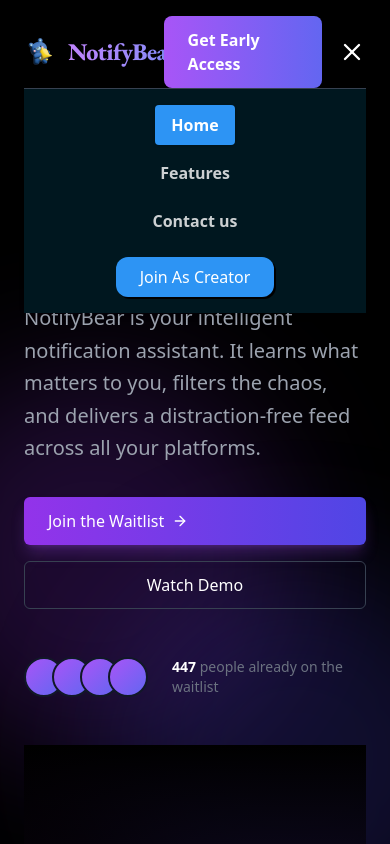
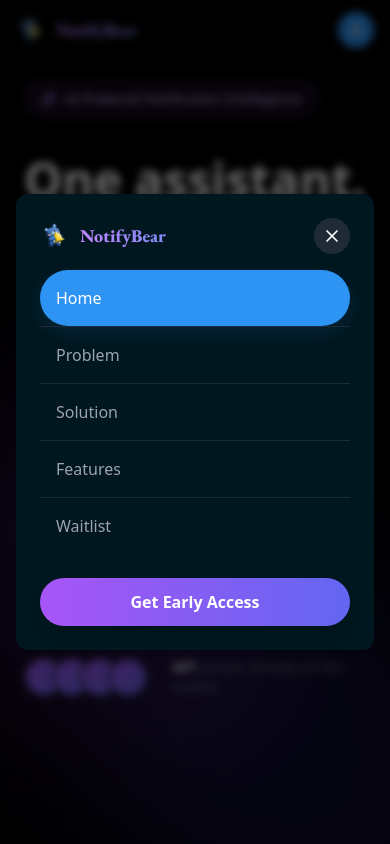
Before and after one commit to swarnpsingh/waitlistNotifybear, a React (Create React App) app: page / in a window 390 px wide. Both pictures are taken after a click on the button "Open menu". Shown: the top 844 px of the page. Built offline with nearby package versions, Linux system fonts and the light colour scheme.

Commit message:
responsivenes changes

```diff
--- a/src/components/Navbar.js
+++ b/src/components/Navbar.js
@@ -30,6 +30,15 @@
     return () => sections.forEach((section) => observer.unobserve(section));
   }, []);
 
+  // Lock body scroll when mobile menu is open
+  useEffect(() => {
+    if (menuOpen) document.body.style.overflow = 'hidden';
+    else document.body.style.overflow = '';
+    return () => {
+      document.body.style.overflow = '';
+    };
+  }, [menuOpen]);
+
   const navLinkClass = (id) =>
     `font-medium px-4 py-2 transition inline-block ${
       id === activeSection
@@ -38,12 +47,12 @@
     }`;
 
   return (
-    <header className="w-full px-6 md:px-12 py-4 fixed top-0 z-50 bg-[#000000] shadow-md">
+    <header className="w-full px-4 sm:px-6 md:px-12 py-3 fixed top-0 z-50 bg-[#000000] shadow-md">
       <div className="max-w-7xl mx-auto flex items-center justify-between relative">
         {/* Left: Logo */}
         <div className="flex items-center gap-3">
-          <img src={mascot} alt="notifybear mascot" className="w-8 h-8 object-contain" />
-          <a href="#home" className="font-garamond text-2xl tracking-tight bg-clip-text text-transparent bg-gradient-to-r from-purple-400 to-indigo-400">
+          <img src={mascot} alt="notifybear mascot" className="w-7 h-7 sm:w-8 sm:h-8 object-contain" />
+          <a href="#home" className="font-garamond text-lg sm:text-2xl tracking-tight bg-clip-text text-transparent bg-gradient-to-r from-purple-400 to-indigo-400">
             NotifyBear
           </a>
         </div>
@@ -58,47 +67,60 @@
 
         {/* Right: CTA */}
         <div className="flex items-center gap-4">
-          <a href="https://tally.so/r/wvB6ad" target="_blank" rel="noopener noreferrer" className="inline-flex items-center px-6 py-3 rounded-lg text-white font-semibold bg-gradient-to-r from-purple-500 to-indigo-500 shadow-lg glass-cta">
+          {/* Hide desktop CTA on small screens; mobile CTA lives in the overlay */}
+          <a href="https://tally.so/r/wvB6ad" target="_blank" rel="noopener noreferrer" className="hidden md:inline-flex items-center px-5 py-2 rounded-lg text-white font-semibold bg-gradient-to-r from-purple-500 to-indigo-500 shadow-lg glass-cta">
             Get Early Access
           </a>
 
           {/* Mobile Menu Toggle */}
           <button
             onClick={() => setMenuOpen(!menuOpen)}
-            className="md:hidden text-white focus:outline-none"
+            className={`md:hidden focus:outline-none transition p-2 rounded-full ${
+              menuOpen
+                ? 'bg-[#2D94f4] text-white shadow-lg'
+                : 'bg-gradient-to-r from-purple-500 to-indigo-500 text-white shadow-md'
+            }`}
+            aria-label={menuOpen ? 'Close menu' : 'Open menu'}
+            aria-expanded={menuOpen}
+            aria-controls="mobile-menu"
           >
-            {menuOpen ? <X size={28} /> : <Menu size={28} />}
+            {menuOpen ? <X size={20} /> : <Menu size={20} />}
           </button>
         </div>
 
-        {/* Mobile Menu */}
+        {/* Mobile Menu Overlay */}
         {menuOpen && (
-          <div className="absolute top-full left-0 w-full bg-[#00171F] shadow-md flex flex-col items-center gap-2 py-4 md:hidden z-40 border-t border-gray-700">
-            {["home", "features", "callToAction"].map((id) => (
+          <div id="mobile-menu" role="dialog" aria-modal="true" className="fixed inset-0 z-50 flex items-center justify-center bg-black/60 backdrop-blur-sm">
+            <div className="w-full max-w-md mx-4 bg-[#00171F] rounded-xl shadow-xl p-6 space-y-4">
+              <div className="flex items-center justify-between">
+                <div className="flex items-center gap-3">
+                  <img src={mascot} alt="notifybear mascot" className="w-7 h-7 object-contain" />
+                  <span className="font-garamond text-lg bg-clip-text text-transparent bg-gradient-to-r from-purple-400 to-indigo-400">NotifyBear</span>
+                </div>
+                <button onClick={() => setMenuOpen(false)} className="text-white p-2 rounded-full bg-gray-800">
+                  <X size={20} />
+                </button>
+              </div>
+
+              <nav className="flex flex-col divide-y divide-gray-800">
+                {['home','problem','solution','features','callToAction'].map((id) => (
                   <a
                     key={id}
                     href={`#${id}`}
                     onClick={() => setMenuOpen(false)}
-                className={`text-white font-semibold px-4 py-2 ${
-                  activeSection === id ? "bg-[#2D94f4] rounded shadow" : "opacity-80 hover:opacity-100"
-                }`}
+                    className={`${navLinkClass(id)} py-4 block`}
                   >
-                {id === "home"
-                  ? "Home"
-                  : id === "features"
-                  ? "Features"
-                  : "Contact us"}
+                    {id === 'home' ? 'Home' : id === 'problem' ? 'Problem' : id === 'solution' ? 'Solution' : id === 'features' ? 'Features' : 'Waitlist'}
                   </a>
                 ))}
-            <a
-              href="https://tally.so/r/wvB6ad"
-              target="_blank"
-              rel="noopener noreferrer"
-              onClick={() => setMenuOpen(false)}
-              className="bg-[#2D94f4] text-white font-medium px-6 py-2 rounded-xl shadow-[2px_2px_0px_black] mt-2 inline-flex items-center justify-center"
-            >
-              Join As Creator
+              </nav>
+
+              <div className="pt-2">
+                <a href="https://tally.so/r/wvB6ad" target="_blank" rel="noopener noreferrer" onClick={() => setMenuOpen(false)} className="w-full inline-flex items-center justify-center px-6 py-3 rounded-full bg-gradient-to-r from-purple-500 to-indigo-500 text-white font-semibold shadow-lg">
+                  Get Early Access
                 </a>
+              </div>
+            </div>
           </div>
         )}
       </div>
--- a/src/components/landing/NotificationAnimation.jsx
+++ b/src/components/landing/NotificationAnimation.jsx
@@ -72,7 +72,7 @@
   return (
     <section className="relative py-12 px-6 overflow-hidden">
       {/* Background glow */}
-      <div className="absolute inset-0 bg-gradient-to-b from-black via-purple-900/10 to-black" />
+      <div className="absolute inset-0 bg-black/0" />
 
       <div className="relative max-w-6xl mx-auto">
         {/* Section header */}
```
Lines whose indentation alone changed are shown as unchanged.
